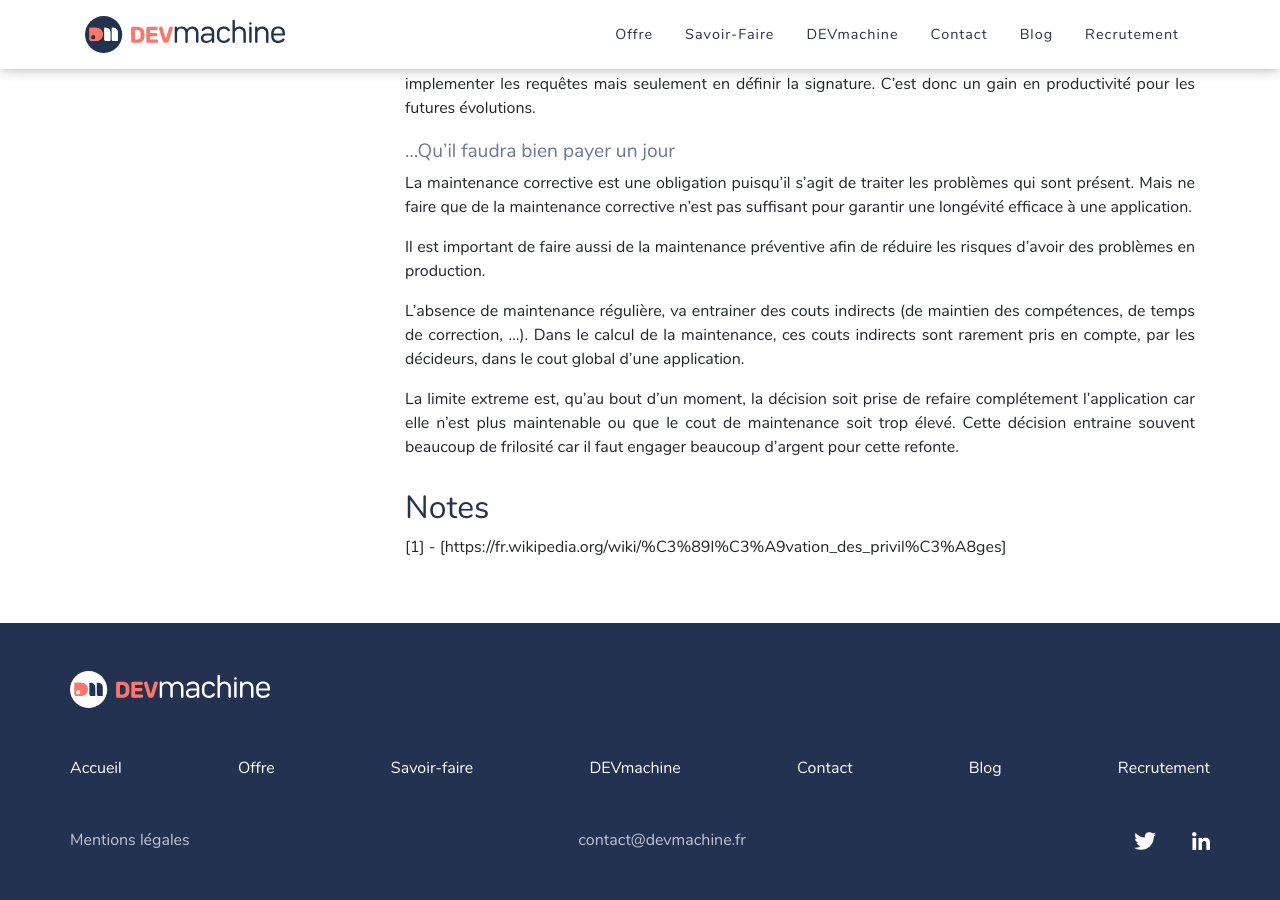
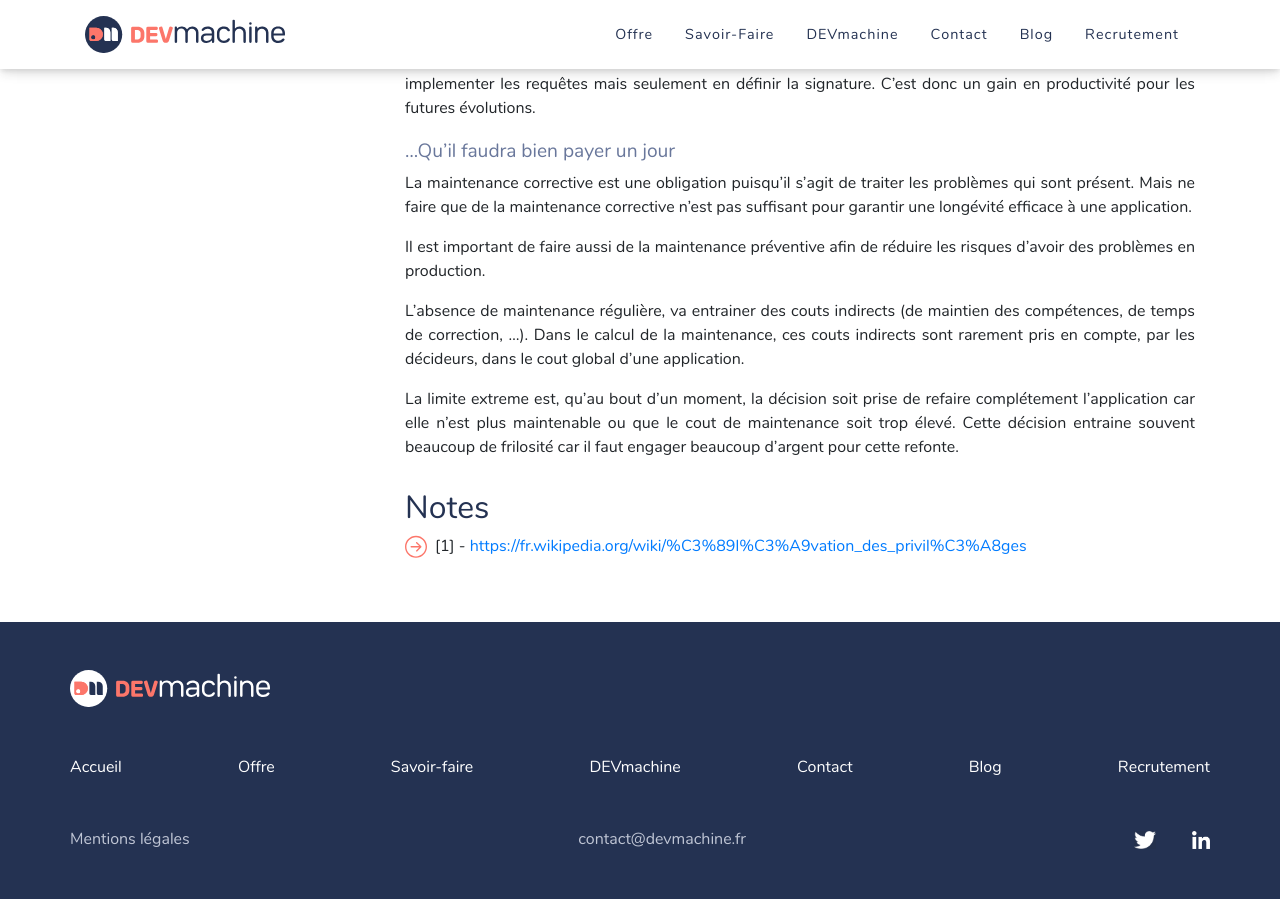
Before and after one commit to DEVmachine-fr/website, a Jekyll site: the page built from _posts/2023-03-28-maintenance-preventive-corrective.md, in a window 1280 px wide and 900 px high, scrolled down 3455 px. Built offline with Jekyll 4.4.1, drawn with Linux system fonts in a browser that asks for light colours; nearby versions of some CDN libraries; some web fonts are replaced; part of the change alters nothing that is shown.

```diff
--- a/_posts/2023-03-28-maintenance-preventive-corrective.md
+++ b/_posts/2023-03-28-maintenance-preventive-corrective.md
@@ -152,4 +152,4 @@ Cette décision entraine souvent beaucoup de frilosité car il faut engager beau
 
 ## Notes
 
-[1] - [https://fr.wikipedia.org/wiki/%C3%89l%C3%A9vation_des_privil%C3%A8ges]
+1. [1] - [https://fr.wikipedia.org/wiki/%C3%89l%C3%A9vation_des_privil%C3%A8ges](https://fr.wikipedia.org/wiki/%C3%89l%C3%A9vation_des_privil%C3%A8ges)
```
